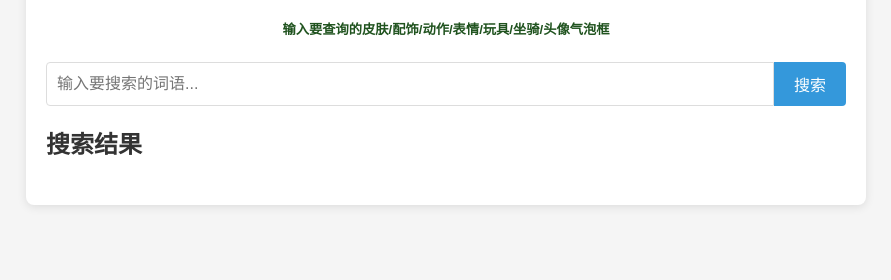
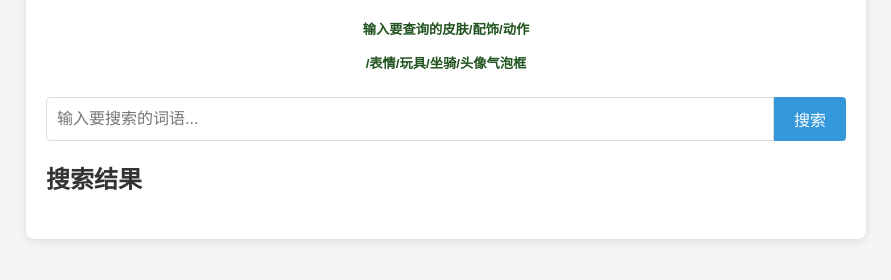
Before and after one commit to zx563485623/-, a plain HTML site: page index.html in a window 1280 px wide. Shown: the part 116-396 px from the top of the page, without its empty margins (194-1085 px from the left). Drawn offline with Linux system fonts and the light colour scheme.

Commit message:
再次强迫症修改小标题

```diff
--- a/index.html
+++ b/index.html
@@ -11,7 +11,8 @@
 <body>
     <div class="container">
         <h1>蛋仔衣柜检索</h1>
-        <h5>输入要查询的皮肤/配饰/动作/表情/玩具/坐骑/头像气泡框</h5>
+        <h5>输入要查询的皮肤/配饰/动作<p>
+                /表情/玩具/坐骑/头像气泡框</h5>
         <div class="search-box">
             <input type="text" id="search-input" placeholder="输入要搜索的词语...">
             <button id="search-btn">搜索</button>
```
